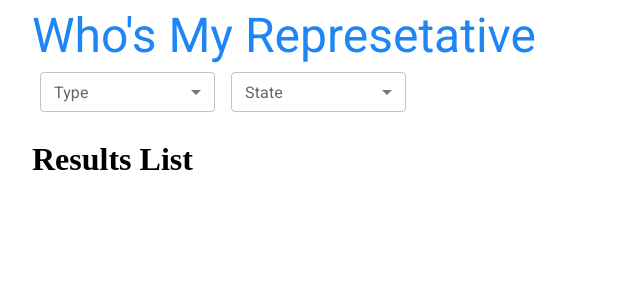
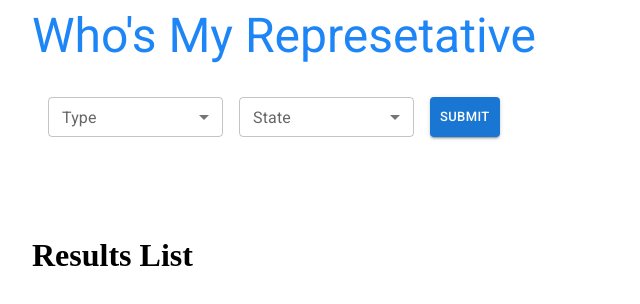
Before and after one commit to melvinioso/gosolo, a React (Create React App) app in the folder client/: page / in a window 1280 px wide. Shown: the top 304 px of the page, without its empty margins (0-640 px from the left). Built offline with nearby package versions, Linux system fonts and the light colour scheme.

Commit message:
search form complete

```diff
--- a/client/package.json
+++ b/client/package.json
@@ -6,15 +6,18 @@
   "dependencies": {
     "@emotion/react": "^11.10.4",
     "@emotion/styled": "^11.10.4",
+    "@hookform/resolvers": "^2.9.8",
     "@mui/material": "^5.10.5",
     "@testing-library/jest-dom": "^5.14.1",
     "@testing-library/react": "^13.0.0",
     "@testing-library/user-event": "^13.2.1",
     "react": "^18.2.0",
     "react-dom": "^18.2.0",
+    "react-hook-form": "^7.35.0",
     "react-scripts": "5.0.1",
     "styled-components": "^5.3.5",
-    "web-vitals": "^2.1.0"
+    "web-vitals": "^2.1.0",
+    "yup": "^0.32.11"
   },
   "scripts": {
     "start": "react-scripts start",
--- a/client/src/components/SearchForm.jsx
+++ b/client/src/components/SearchForm.jsx
@@ -1,14 +1,37 @@
 import React, { useState } from 'react';
 import InputLabel from '@mui/material/InputLabel';
 import MenuItem from '@mui/material/MenuItem';
+import FormHelperText from '@mui/material/FormHelperText';
 import FormControl from '@mui/material/FormControl';
 import Select from '@mui/material/Select';
+import Button from '@mui/material/Button';
+import Box from '@mui/material/Box';
+import { useForm } from 'react-hook-form';
+import { yupResolver } from '@hookform/resolvers/yup';
+import * as yup from 'yup';
 
 import { states } from '../constants/states';
+
+const schema = yup
+  .object({
+    type: yup.string().required('Type is required'),
+    state: yup.string().required('State is required'),
+  })
+  .required();
 
 const SearchForm = () => {
   const [type, setType] = useState('');
   const [state, setState] = useState('');
+
+  const {
+    register,
+    handleSubmit,
+    formState: { errors },
+  } = useForm({
+    resolver: yupResolver(schema),
+  });
+
+  const onSubmit = (data) => console.log(data);
 
   const handleTypeChange = (event) => {
     setType(event.target.value);
@@ -19,27 +42,45 @@ const SearchForm = () => {
   };
 
   return (
-    <>
-      <FormControl sx={{ m: 1, minWidth: 175 }} size="small">
+    <Box
+      sx={{
+        display: 'flex',
+        flexDirection: 'row',
+        height: '100px',
+        p: 1,
+        m: 1,
+        mb: 4,
+      }}
+    >
+      <FormControl sx={{ mr: 2, minWidth: 175 }} size="small">
         <InputLabel id="type">Type</InputLabel>
         <Select
+          {...register('type')}
           labelId="type"
           id="type"
           value={type}
           label="Type"
+          error={errors.type?.message && true}
+          helpertext={errors.type?.message}
           onChange={handleTypeChange}
         >
           <MenuItem value={'representative'}>Representative</MenuItem>
           <MenuItem value={'senator'}>Senator</MenuItem>
         </Select>
+        <FormHelperText sx={{ color: 'red' }}>
+          {errors.type?.message}
+        </FormHelperText>
       </FormControl>
-      <FormControl sx={{ m: 1, minWidth: 175 }} size="small">
+      <FormControl sx={{ mr: 2, minWidth: 175 }} size="small">
         <InputLabel id="state">State</InputLabel>
         <Select
+          {...register('state')}
           labelId="state"
           id="state"
           value={state}
           label="State"
+          error={errors.state?.message && true}
+          helpertext={errors.state?.message}
           onChange={handleStateChange}
         >
           {states.map((state) => {
@@ -50,8 +91,19 @@ const SearchForm = () => {
             );
           })}
         </Select>
+        <FormHelperText sx={{ color: 'red' }}>
+          {errors.state?.message}
+        </FormHelperText>
       </FormControl>
-    </>
+      <Button
+        sx={{ height: '40px' }}
+        variant="contained"
+        size="small"
+        onClick={handleSubmit(onSubmit)}
+      >
+        Submit
+      </Button>
+    </Box>
   );
 };
 
--- a/client/src/index.jsx
+++ b/client/src/index.jsx
@@ -11,7 +11,7 @@ const root = ReactDOM.createRoot(el);
 const App = () => {
   return (
     <Container maxWidth="false">
-      <Typography variant="h3" sx={{ color: '#1e85f7' }}>
+      <Typography variant="h3" sx={{ color: '#1e85f7', marginBottom: '25px' }}>
         Who's My Represetative
       </Typography>
       <SearchForm />
```
Also changed, not shown: 1 other file (tests, documents, lock files or other folders).
